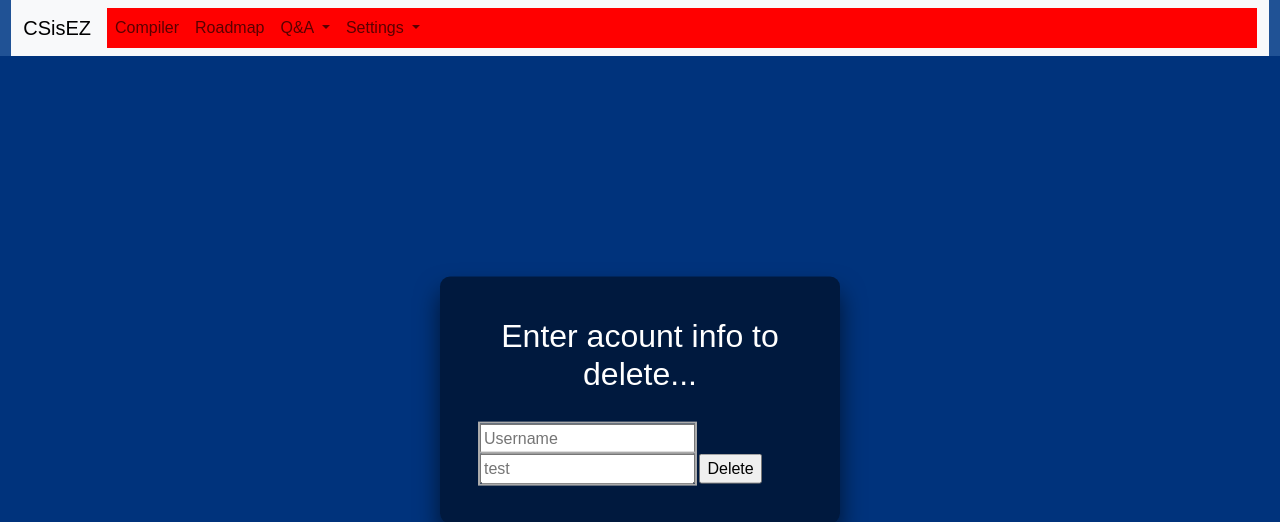
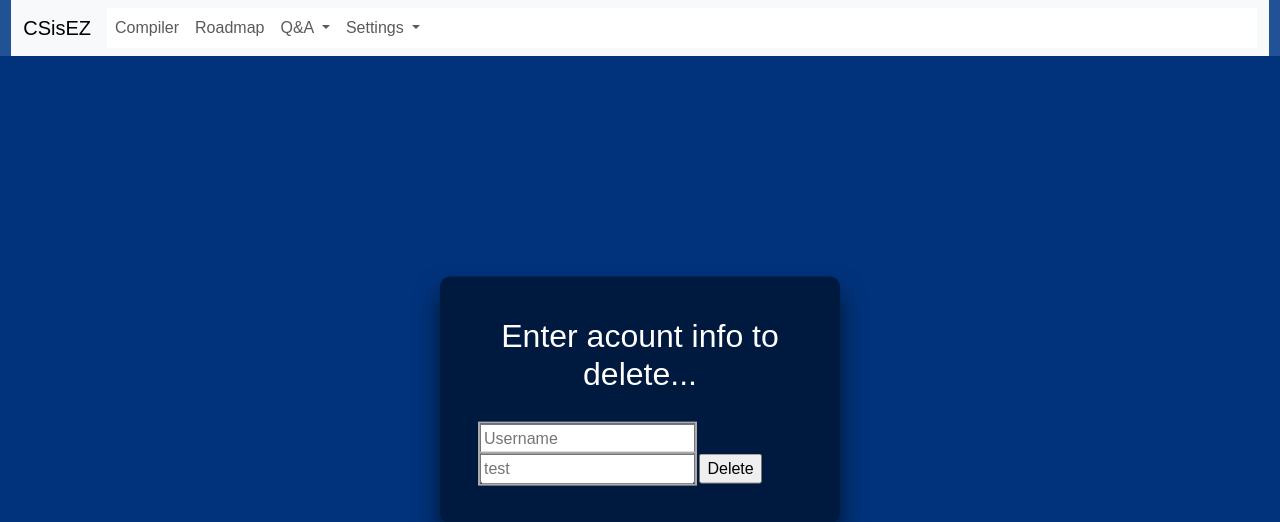
Before and after one commit to sfransis/AggieCompiler, a Flask app: page /deleteAccount in a window 1280 px wide. Shown: the top 522 px of the page. Run offline with Flask 3, Linux system fonts and the light colour scheme.

Commit message:
Please enter the commit message for your changes. Lines starting  with '#' will be ignored, and an empty message aborts the commit.
 Committer: Kevin Haro <kharo019@kharo019ca6f.nmsu.edu>

 On branch main
 Your branch is up to date with 'origin/main'.

 Changes to be committed:
	modified:   __pycache__/compiler.cpython-311.pyc
	modified:   static/style.css

 Untracked files:
	static/addon/closeBracket.js
	static/languages/

```diff
--- a/aggieComp/static/style.css
+++ b/aggieComp/static/style.css
@@ -13,8 +13,8 @@ body {
 
 }
 #navbarNavDropdown {
-	background-color: red;
-	color: red;
+	background-color: white;
+	color: #00337C;
 }
 
 #navbarone{
```
